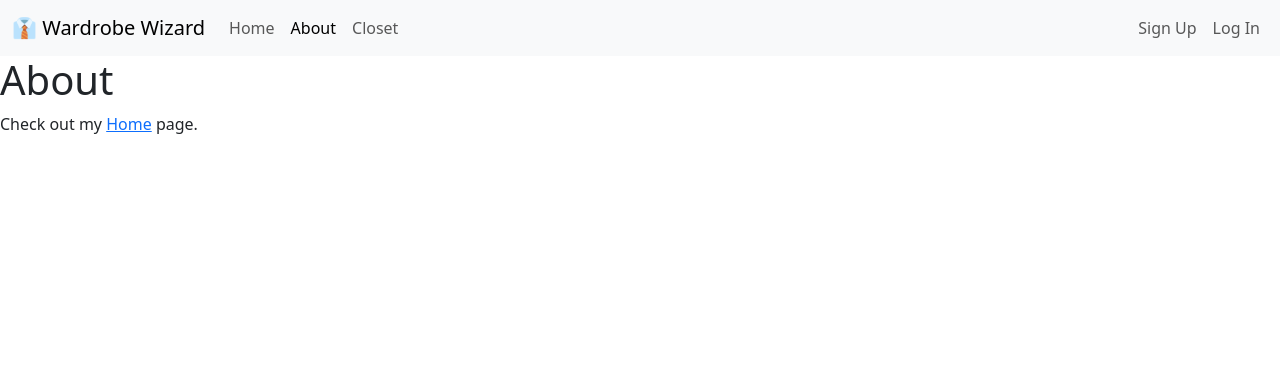
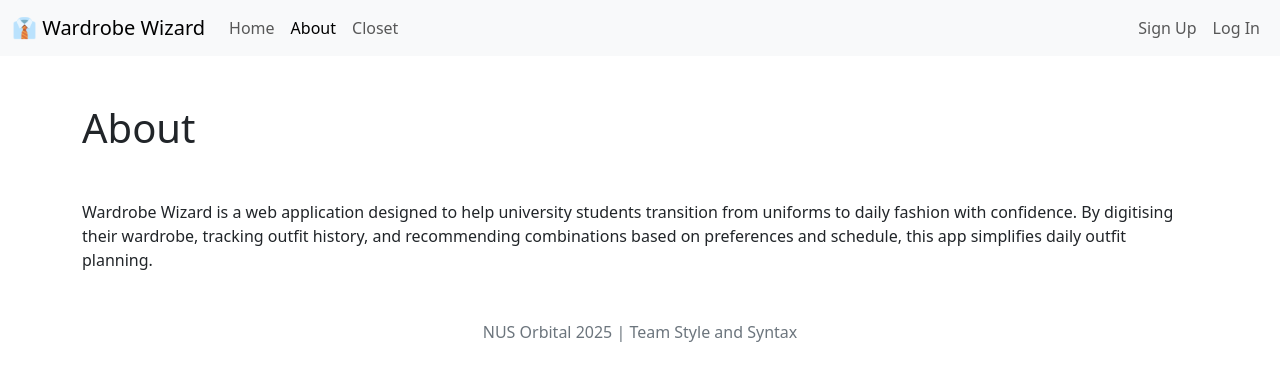
Before and after one commit to j-kennethh/wardrobe-wizard, a Django app: page /about/ in a window 1280 px wide. Shown: the top 381 px of the page. Run offline with Django 5.2, Linux system fonts and the light colour scheme; parts of the project's set-up code (start-up, migrations or seed data) failed here and were passed over.

Commit message:
Update about page

```diff
--- a/templates/about.html
+++ b/templates/about.html
@@ -1,26 +1,13 @@
 {% extends 'layout.html' %}
 
 {% block title %}
-    About
+    Wardrobe Wizard | About
 {% endblock %}
 
 {% block content %}
-    <h1>About</h1>
-    <p>Check out my <a href="/">Home</a> page.</p>
+    <div class="container-md">
+        <h1 class="mt-5 mb-5">About</h1>
+        <p class="mb-5">Wardrobe Wizard is a web application designed to help university students transition from uniforms to daily fashion with confidence. By digitising their wardrobe, tracking outfit history, and recommending combinations based on preferences and schedule, this app simplifies daily outfit planning.</p>
+        <p class="mb-3 text-center text-secondary">NUS Orbital 2025 | Team Style and Syntax</p>
+    </div>
 {% endblock %}
-
-{% comment %} <!DOCTYPE html>
-{% load static %}
-<html lang="en">
-<head>
-    <meta charset="UTF-8">
-    <meta name="viewport" content="width=device-width, initial-scale=1.0">
-    <title>About</title>
-    <link rel="stylesheet" href="{% static 'css/style.css' %}">
-    <script src="{% static 'js/main.js' %}" defer></script>
-</head>
-<body>
-    <h1>About</h1>
-    <p>Check out my <a href="/">Home</a> page.</p>
-</body>
-</html> {% endcomment %}
```
Also changed, not shown: db.sqlite3.
